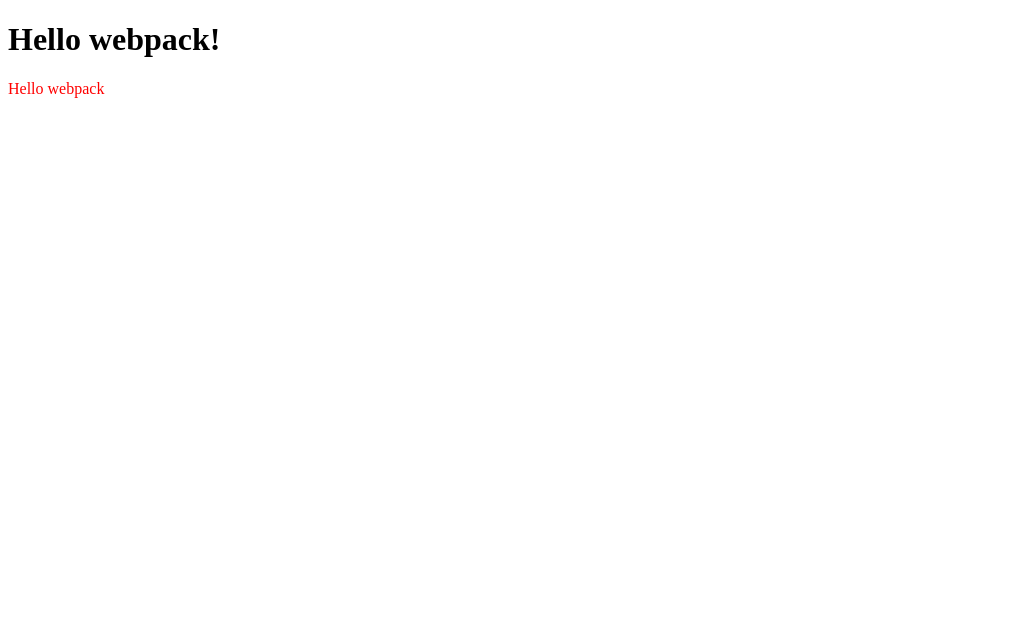
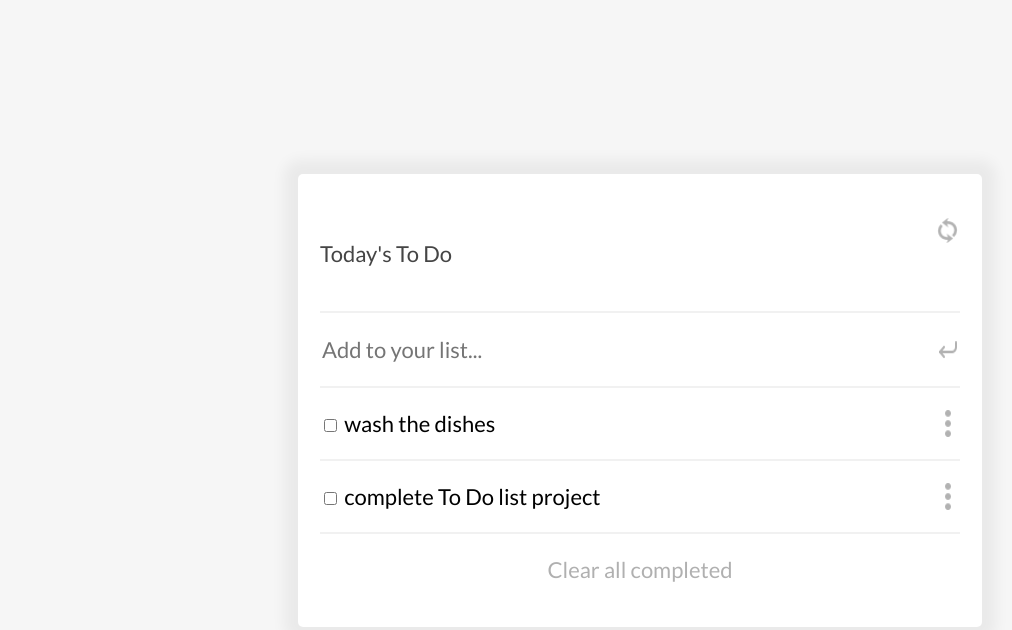
Before and after one commit to kalbek/To-do-List, a website built with webpack: page src/index.html in a window 1280 px wide. Shown: the whole page, without its empty margins (0-1012 px from the left). Built offline with nearby package versions, Linux system fonts and the light colour scheme.

Commit message:
complete structure, clean code and ready for submission

```diff
--- a/src/index.html
+++ b/src/index.html
@@ -1,11 +1,47 @@
 <!DOCTYPE html>
 <html lang="en">
-<head>
-    <meta charset="UTF-8">
-    <meta name="viewport" content="width=device-width, initial-scale=1.0">
-    <title>Wbpack Exercise</title>
-</head>
-<body>
-    <h1>Hello webpack!</h1>
-</body>
+  <head>
+    <meta charset="UTF-8" />
+    <meta name="viewport" content="width=device-width,initial-scale=1" />
+    <title>To-do List</title>
+    <link
+      href="https://fonts.googleapis.com/css2?family=Domine&family=Inter:wght@400;700&family=Lato:ital,wght@0,100;0,300;0,400;0,700;0,900;1,100;1,300;1,400;1,700;1,900&family=Montserrat:wght@100&display=swap"
+      rel="stylesheet"
+    />
+    <script defer="defer" src="main.js"></script>
+  </head>
+  <body>
+    <header></header>
+    <main>
+      <div class="container">
+        <section class="list-title flex-spaced">
+          <p class="title">Today's To Do</p>
+          <i id="reset" class="ptr"></i>
+        </section>
+        <section class="addlist">
+          <input type="text" placeholder="Add to your list..." />
+          <i id="enter" class="ptr"></i>
+        </section>
+        <div class="list-container">
+          <section class="lists">
+            <div class="list">
+              <input type="checkbox" id="single-list" />
+              <label for="single-list">wash the dishes </label>
+            </div>
+            <i id="selection" class="ptr"></i>
+          </section>
+          <section class="lists">
+            <div class="list">
+              <input type="checkbox" id="single-list" />
+              <label for="single-list">complete To Do list project </label>
+            </div>
+            <i id="selection" class="ptr"></i>
+          </section>
+        </div>
+        <div class="clear-all flex-centered">
+          <p class="clear ptr">Clear all completed</p>
+        </div>
+      </div>
+    </main>
+  </body>
 </html>
--- a/src/index.js
+++ b/src/index.js
@@ -1,14 +1,14 @@
-import _ from 'lodash';
+// import _ from 'lodash';
 import './style.css';
 
 function component() {
-    const element = document.createElement('div');
+  const element = document.createElement('div');
 
-    // Lodash, now imported by this script
-    element.innerHTML = _.join(['Hello', 'webpack'], ' ');
-    element.classList.add('hello');
+  // Lodash, now imported by this script
+  // element.innerHTML = _.join(['Hello', 'webpack'], ' ');
+  // element.classList.add('hello');
 
-    return element;
-  }
+  return element;
+}
 
-  document.body.appendChild(component());
+document.body.appendChild(component());
--- a/src/style.css
+++ b/src/style.css
@@ -1,3 +1,87 @@
-.hello {
-  color: red;
+* {
+  font-family: "Lato", sans-serif;
+  font-size: 22px;
 }
+
+.flex-spaced {
+  display: flex;
+  justify-content: space-between;
+}
+
+.flex-centered {
+  display: flex;
+  justify-content: center;
+}
+
+body {
+  background-color: #f6f6f6;
+  display: flex;
+  flex-direction: column;
+  justify-content: center;
+  align-items: center;
+  height: 98vh;
+}
+
+main {
+  background-color: #fff;
+  padding: 1rem;
+  width: 50vw;
+  box-shadow: 0.1px 0.1px 14px 14px rgba(0, 0, 0, 0.05);
+  border-radius: 5px;
+}
+
+main section {
+  display: flex;
+  justify-content: space-between;
+  border-bottom: 2px solid #f1f1f1;
+  padding: 1rem 0;
+}
+
+.lists {
+  display: flex;
+  justify-content: space-between;
+}
+
+main p {
+  color: #454545;
+}
+
+input {
+  border: 0;
+  border-color: #fff;
+}
+
+.add-list input::placeholder,
+.clear {
+  color: #b0b0b0;
+}
+
+input:focus {
+  outline: none;
+}
+
+#enter {
+  content: url("./images/003-enter.png");
+}
+
+#reset {
+  width: 25px;
+  height: 25px;
+  content: url("./images/002-arrows-circle.png");
+}
+
+#selection {
+  content: url("./images/001-menu.png");
+}
+
+.ptr:hover {
+  cursor: pointer;
+}
+
+i {
+  opacity: 0.3;
+}
+
+i:hover {
+  opacity: 1;
+}
```
Also changed, not shown: package.json (+8 -0 lines), server.js (deleted, +0 -20 lines), webpack.config.js (+9 -9 lines), .eslintrc.json (added), .stylelintrc.json (added), dist/[main].js (added), dist/index.html, dist/main.js (deleted), dist/main.js.LICENSE.txt (deleted), src/images/001-menu.png (added), src/images/002-arrows-circle.png (added), src/images/003-enter.png (added), 2 other files.
